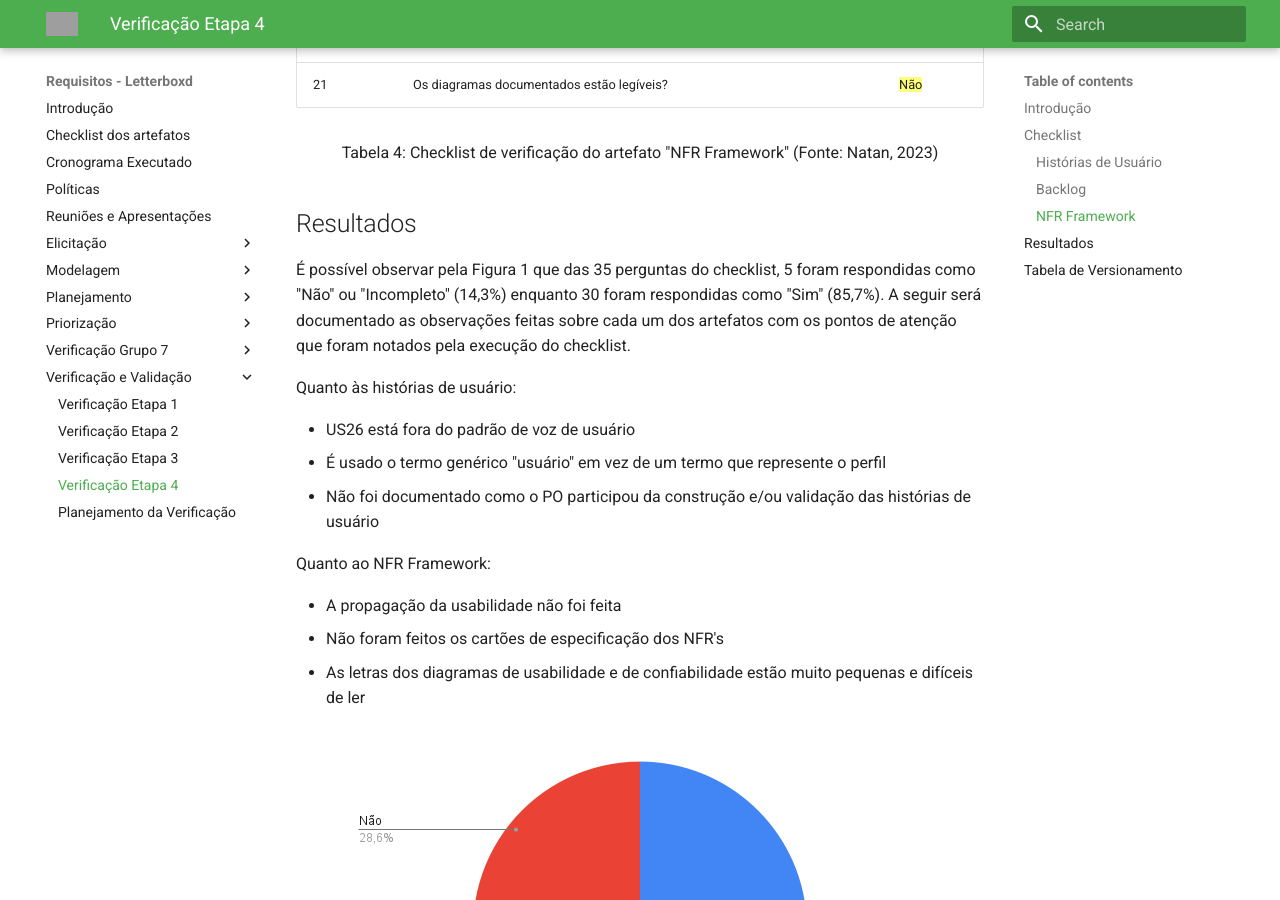
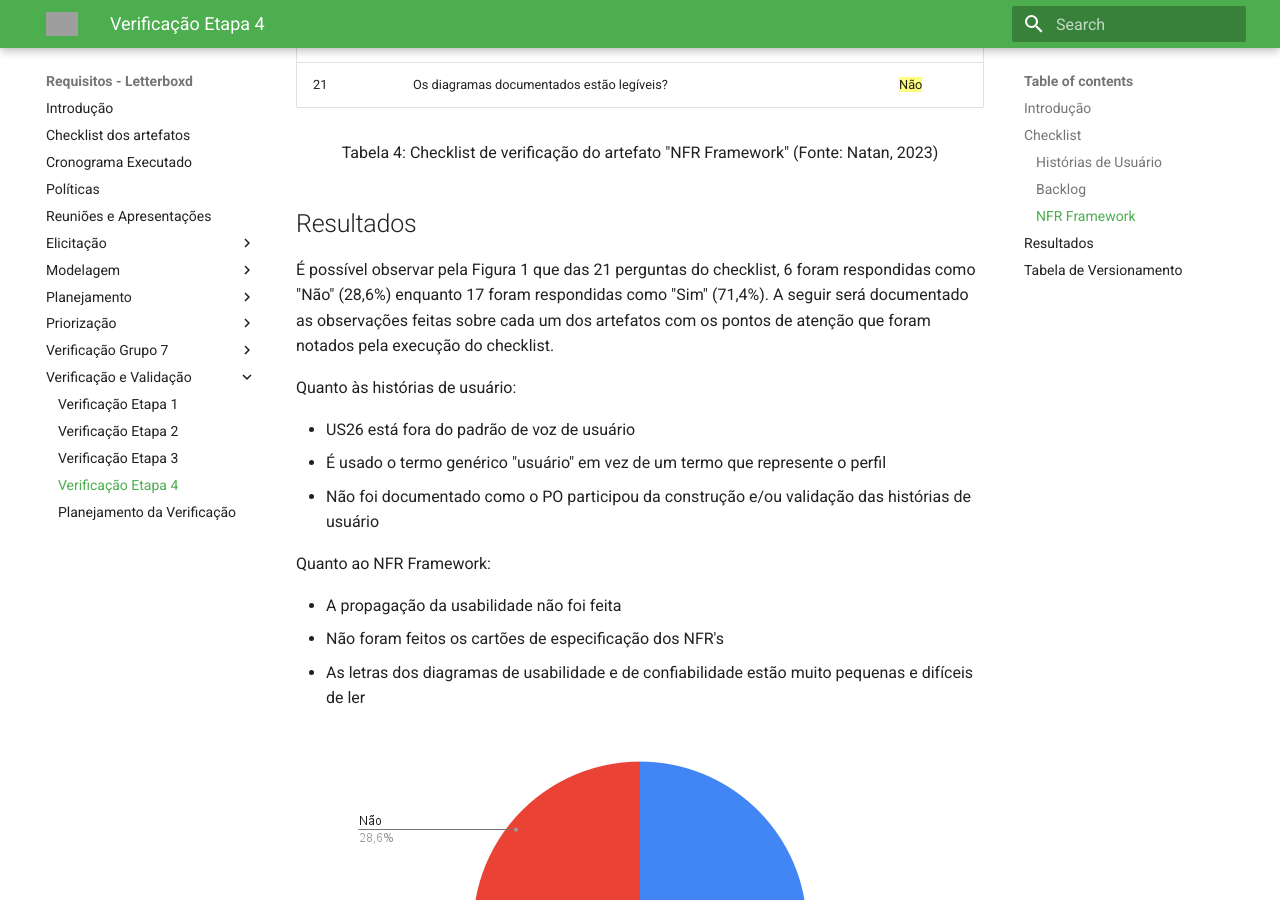
Before and after one commit to Requisitos-de-Software/2023.1-Letterboxd, an MkDocs documentation site: the page built from docs/Verificação e Validação/etapa4.md, in a window 1280 px wide and 900 px high, scrolled down 2352 px. Built offline with MkDocs 1.6.1 and Material for MkDocs 9.7.7, drawn with Linux system fonts in a browser that asks for light colours; grey boxes are pictures that could not be loaded.

Commit message:
correção resultados etapa 3

```diff
--- a/docs/Verificação e Validação/etapa4.md
+++ b/docs/Verificação e Validação/etapa4.md
@@ -64,7 +64,7 @@ Nas tabela 2, 3 e 4 a seguir está disponível o checklist desenvolvido durante
 
 ## Resultados
 
-É possível observar pela Figura 1 que das 35 perguntas do checklist, 5 foram respondidas como "Não" ou "Incompleto" (14,3%) enquanto 30 foram respondidas como "Sim" (85,7%). A seguir será documentado as observações feitas sobre cada um dos artefatos com os pontos de atenção que foram notados pela execução do checklist.
+É possível observar pela Figura 1 que das 21 perguntas do checklist, 6 foram respondidas como "Não" (28,6%) enquanto 17 foram respondidas como "Sim" (71,4%). A seguir será documentado as observações feitas sobre cada um dos artefatos com os pontos de atenção que foram notados pela execução do checklist.
 
 Quanto às histórias de usuário:
 
```
Also changed, not shown: docs/Verificação e Validação/etapa3.md (+2 -0 lines).
